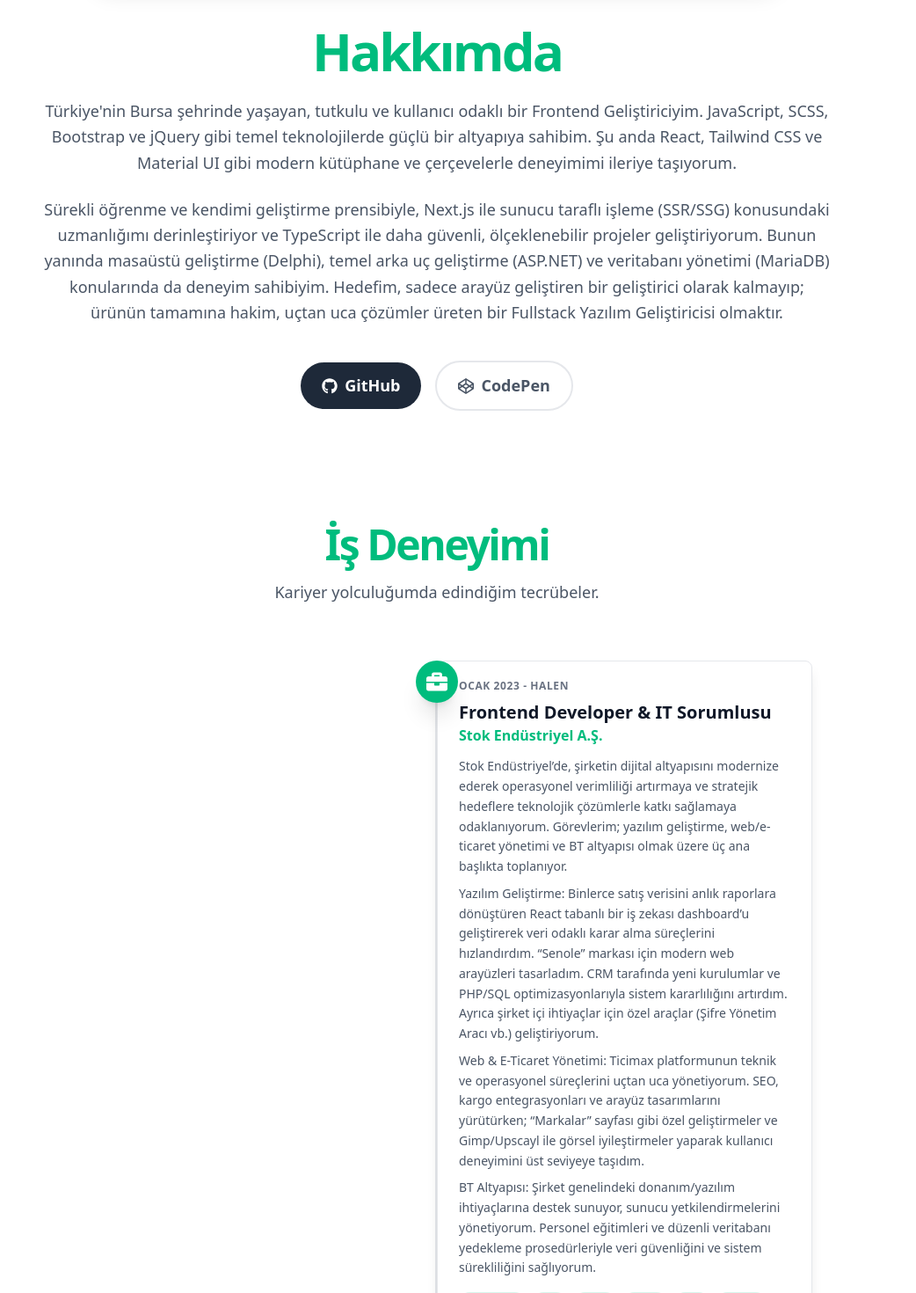
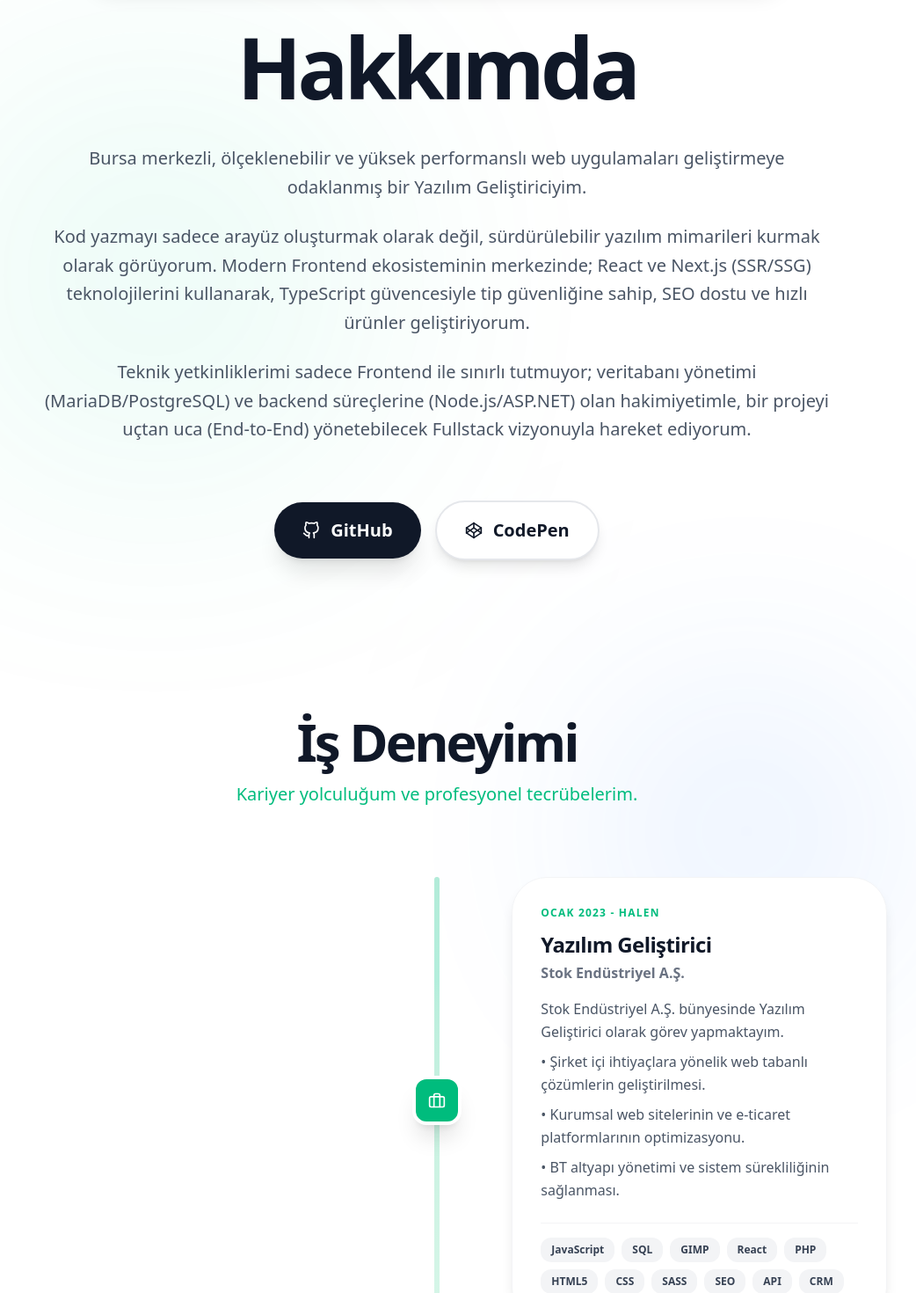
Before and after one commit to EnderKaran/Portfolio-Website, a Next.js app: page /about in a window 1280 px wide. Shown: the part 100-1570 px from the top of the page at 88% size, without its empty margins (143-1185 px from the left). Built offline with nearby package versions, Linux system fonts and the light colour scheme.

Commit message:
hakkımda sayfasının güncellenmesi

```diff
--- a/src/components/AboutPageContent.tsx
+++ b/src/components/AboutPageContent.tsx
@@ -1,11 +1,49 @@
 'use client';
 
 import React from 'react';
-import { useTranslation } from 'react-i18next';
 import { motion, Variants } from 'framer-motion';
-import { FaBriefcase, FaGraduationCap, FaAward, FaGithub, FaCodepen } from 'react-icons/fa';
 
-// Timeline Item Props Tipi
+const Icons = {
+    Briefcase: () => <svg width="20" height="20" viewBox="0 0 24 24" fill="none" stroke="currentColor" strokeWidth="2" strokeLinecap="round" strokeLinejoin="round"><rect x="2" y="7" width="20" height="14" rx="2" ry="2"></rect><path d="M16 21V5a2 2 0 0 0-2-2h-4a2 2 0 0 0-2 2v16"></path></svg>,
+    GraduationCap: () => <svg width="20" height="20" viewBox="0 0 24 24" fill="none" stroke="currentColor" strokeWidth="2" strokeLinecap="round" strokeLinejoin="round"><path d="M22 10v6M2 10l10-5 10 5-10 5z"></path><path d="M6 12v5c3 3 9 3 12 0v-5"></path></svg>,
+    Award: () => <svg width="24" height="24" viewBox="0 0 24 24" fill="none" stroke="currentColor" strokeWidth="2" strokeLinecap="round" strokeLinejoin="round"><circle cx="12" cy="8" r="7"></circle><polyline points="8.21 13.89 7 23 12 20 17 23 15.79 13.88"></polyline></svg>,
+    Github: () => <svg width="20" height="20" viewBox="0 0 24 24" fill="none" stroke="currentColor" strokeWidth="2" strokeLinecap="round" strokeLinejoin="round"><path d="M9 19c-5 1.5-5-2.5-7-3m14 6v-3.87a3.37 3.37 0 0 0-.94-2.61c3.14-.35 6.44-1.54 6.44-7A5.44 5.44 0 0 0 20 4.77 5.07 5.07 0 0 0 19.91 1S18.73.65 16 2.48a13.38 13.38 0 0 0-7 0C6.27.65 5.09 1 5.09 1A5.07 5.07 0 0 0 5 4.77a5.44 5.44 0 0 0-1.5 3.78c0 5.42 3.3 6.61 6.44 7A3.37 3.37 0 0 0 9 18.13V22"></path></svg>,
+    Codepen: () => <svg width="20" height="20" viewBox="0 0 24 24" fill="none" stroke="currentColor" strokeWidth="2" strokeLinecap="round" strokeLinejoin="round"><polygon points="12 2 22 8.5 22 15.5 12 22 2 15.5 2 8.5 12 2"></polygon><line x1="12" y1="22" x2="12" y2="15.5"></line><polyline points="22 8.5 12 15.5 2 8.5"></polyline><polyline points="2 15.5 12 8.5 22 15.5"></polyline><line x1="12" y1="2" x2="12" y2="8.5"></line></svg>
+};
+
+
+const t = (key: string) => {
+    const translations: Record<string, string> = {
+        'about_page_title': 'Hakkımda',
+        'about_intro_p1': 'Bursa merkezli, ölçeklenebilir ve yüksek performanslı web uygulamaları geliştirmeye odaklanmış bir Yazılım Geliştiriciyim.',
+        'about_intro_p2': 'Kod yazmayı sadece arayüz oluşturmak olarak değil, sürdürülebilir yazılım mimarileri kurmak olarak görüyorum. Modern Frontend ekosisteminin merkezinde; React ve Next.js (SSR/SSG) teknolojilerini kullanarak, TypeScript güvencesiyle tip güvenliğine sahip, SEO dostu ve hızlı ürünler geliştiriyorum.',
+        'about_intro_p3': 'Teknik yetkinliklerimi sadece Frontend ile sınırlı tutmuyor; veritabanı yönetimi (MariaDB/PostgreSQL) ve backend süreçlerine (Node.js/ASP.NET) olan hakimiyetimle, bir projeyi uçtan uca (End-to-End) yönetebilecek Fullstack vizyonuyla hareket ediyorum.',
+        'about_github_button': 'GitHub',
+        'about_codepen_button': 'CodePen',
+        'experience_title': 'İş Deneyimi',
+        'experience_subtitle': 'Kariyer yolculuğum ve profesyonel tecrübelerim.',
+        'exp1_title': 'Yazılım Geliştirici',
+        'exp1_desc_intro': 'Stok Endüstriyel A.Ş. bünyesinde Yazılım Geliştirici olarak görev yapmaktayım.',
+        'exp1_desc_software': '• Şirket içi ihtiyaçlara yönelik web tabanlı çözümlerin geliştirilmesi.',
+        'exp1_desc_web': '• Kurumsal web sitelerinin ve e-ticaret platformlarının optimizasyonu.',
+        'exp1_desc_it': '• BT altyapı yönetimi ve sistem sürekliliğinin sağlanması.',
+        'exp2_title': 'Yazılım Geliştirici (Stajyer)',
+        'exp2_desc': 'Spsteks adlı uygulamanın önceki sürümünü iyileştirmek için çalıştım.',
+        'exp3_desc': 'RAD Studio FMX ve Delphi kullanarak Spsteks adlı bir uygulama için bir dizi sayfa geliştirdim.',
+        'exp4_title': 'Bilgisayar Teknisyeni (Stajyer)',
+        'exp4_desc': "BT departmanında çeşitli sorumluluklar üstlenerek donanım/yazılım becerilerimi geliştirdim.",
+        'education_title': 'Eğitim Hayatım',
+        'education_subtitle': 'Akademik geçmişim ve aldığım dereceler.',
+        'edu1_degree': 'Lisans, Yönetim Bilişim Sistemleri',
+        'edu2_degree': 'Önlisans, Bilgisayar Programcılığı',
+        'edu3_degree': 'Lise, Bilişim/Web Programlama',
+        'awards_title': 'Onur ve Ödüller',
+        'award1_title': 'Onur Belgesi',
+    };
+    return translations[key] || key;
+};
+
+// --- TIMELINE BİLEŞENİ ---
 interface TimelineItemProps {
     icon: React.ReactNode;
     date?: string;
@@ -20,7 +58,7 @@ interface TimelineItemProps {
 
 const TimelineItem = ({ icon, date, title, company, school, description, skills, details, isLeft }: TimelineItemProps) => {
     const cardVariants: Variants = {
-        hidden: { opacity: 0, x: isLeft ? -50 : 50 },
+        hidden: { opacity: 0, x: isLeft ? -40 : 40 },
         visible: { opacity: 1, x: 0 }
     };
     const sideClasses = isLeft ? 'md:flex-row-reverse' : '';
@@ -29,41 +67,47 @@ const TimelineItem = ({ icon, date, title, company, school, description, skills,
         <motion.div
             initial="hidden"
             whileInView="visible"
-            transition={{ duration: 0.6 }}
-            viewport={{ once: true, amount: 0.5 }}
+            transition={{ duration: 0.6, type: "spring", stiffness: 100 }}
+            viewport={{ once: true, amount: 0.3 }}
             variants={cardVariants}
-            className={`mb-8 flex justify-center w-full items-start ${sideClasses}`}
+            // justify-between eklendi. Bu sayede kart ve boşluk divi zıt kutuplara itilecek.
+            className={`mb-12 flex w-full items-center justify-between ${sideClasses}`}
         >
+            {/* Masaüstünde çizgiyi ortalamak için dengeleyici boş div */}
             <div className="hidden w-5/12 md:block"></div>
-            <div className="absolute z-10 flex items-center justify-center w-12 h-12 -translate-x-1/2 rounded-full shadow-xl left-6 md:left-1/2 bg-emerald-500 text-white">
-                <span className="text-2xl">{icon}</span>
+
+            {/* Merkez İkon */}
+            <div className="absolute z-10 flex items-center justify-center w-14 h-14 -translate-x-1/2 rounded-2xl shadow-xl left-6 md:left-1/2 bg-emerald-500 text-white border-4 border-white dark:border-[#0a0a0a]">
+                <span className="text-xl">{icon}</span>
             </div>
-            <div className="w-full px-6 py-5 ml-16 transition-colors duration-300 border rounded-lg shadow-lg backdrop-blur-sm md:w-5/12 md:ml-0 bg-white dark:bg-gray-900 border-gray-200 dark:border-gray-800">
-                <p className="mb-2 text-xs font-semibold tracking-wider uppercase text-gray-500 dark:text-gray-400">
+
+            {/* İçerik Kartı */}
+            <div className="w-full px-8 py-8 ml-16 transition-all duration-300 md:w-5/12 md:ml-0 rounded-[2.5rem] bg-white dark:bg-[#0a0a0a] border border-gray-100 dark:border-white/5 shadow-lg hover:shadow-2xl hover:shadow-emerald-500/10 group">
+                <p className="mb-3 text-xs font-black tracking-widest uppercase text-emerald-500">
                     {date}
                 </p>
-                <h3 className="text-xl font-bold text-gray-900 dark:text-white">
+                <h3 className="text-2xl font-black tracking-tight text-gray-900 dark:text-white mb-1">
                     {title}
                 </h3>
-                <p className="mb-3 font-semibold text-md text-emerald-500 dark:text-emerald-400">
+                <p className="mb-4 font-bold text-md text-gray-500 dark:text-gray-400">
                     {company || school}
                 </p>
 
                 {description && (
-                    <div className="text-sm leading-relaxed text-gray-600 dark:text-gray-400">
+                    <div className="text-base leading-relaxed text-gray-600 dark:text-gray-400 mb-6">
                         {Array.isArray(description) ? (
-                            description.map((desc, i) => <p key={i} className="mb-2">{desc}</p>)
+                            description.map((desc, i) => <p key={i} className="mb-2 last:mb-0">{desc}</p>)
                         ) : (
                             <p>{description}</p>
                         )}
-                        {details && <p>{details}</p>}
+                        {details && <p className="mt-2 text-sm italic">{details}</p>}
                     </div>
                 )}
 
                 {skills && (
-                    <div className="flex flex-wrap gap-2 mt-4">
+                    <div className="flex flex-wrap gap-2 pt-4 border-t border-gray-100 dark:border-white/5">
                         {skills.map((skill, index) => (
-                            <span key={index} className="px-2 py-1 text-xs font-semibold rounded-full bg-emerald-500/15 text-emerald-600 dark:text-emerald-400">
+                            <span key={index} className="px-3 py-1.5 text-xs font-bold rounded-xl bg-gray-100 dark:bg-white/5 text-gray-700 dark:text-gray-300 group-hover:bg-emerald-500/10 group-hover:text-emerald-500 transition-colors">
                                 {skill}
                             </span>
                         ))}
@@ -75,7 +119,6 @@ const TimelineItem = ({ icon, date, title, company, school, description, skills,
 };
 
 export const AboutPageContent = () => {
-    const { t } = useTranslation();
 
     const experiences = [
         {
@@ -134,83 +177,103 @@ export const AboutPageContent = () => {
     ];
 
     return (
-        <div className="min-h-screen pt-32 pb-24 transition-colors duration-300 bg-white dark:bg-black text-gray-800 dark:text-gray-200">
-            {/* Giriş */}
-            <section id="about-intro" className="container px-4 pb-16 mx-auto text-center">
-                <motion.div initial={{ opacity: 0, y: 20 }} animate={{ opacity: 1, y: 0 }} transition={{ duration: 0.8 }}>
-                    <h1 className="mb-6 text-5xl font-bold tracking-tighter md:text-6xl text-emerald-500 dark:text-emerald-400">
-                        {t('about_page_title')}
+        <div className="min-h-screen pt-32 pb-24 transition-colors duration-500 bg-white dark:bg-[#030303] text-gray-800 dark:text-gray-200 overflow-hidden relative">
+
+            {/* Arka Plan Soft Glow */}
+            <div className="absolute top-0 left-0 w-full h-full pointer-events-none opacity-30 dark:opacity-40">
+                <div className="absolute top-[5%] left-[10%] w-[30vw] h-[30vw] bg-emerald-400 blur-[150px] rounded-full mix-blend-multiply opacity-50 animate-pulse"></div>
+                <div className="absolute top-[20%] right-[10%] w-[25vw] h-[25vw] bg-blue-500 blur-[130px] rounded-full mix-blend-multiply opacity-40"></div>
+            </div>
+
+            {/* --- GİRİŞ BÖLÜM --- */}
+            <section id="about-intro" className="container relative z-10 px-4 pb-24 mx-auto text-center">
+                <motion.div initial={{ opacity: 0, y: 30 }} animate={{ opacity: 1, y: 0 }} transition={{ duration: 0.8 }}>
+                    <h1 className="mb-10 text-6xl font-black tracking-tighter md:text-8xl text-gray-900 dark:text-white">
+                        Hakkımda
                     </h1>
-                    <div className="max-w-4xl mx-auto space-y-6 text-lg leading-relaxed text-gray-600 dark:text-gray-400">
+                    <div className="max-w-4xl mx-auto space-y-6 text-lg md:text-xl font-medium leading-relaxed text-gray-600 dark:text-gray-400 text-center">
                         <p>{t('about_intro_p1')}</p>
                         <p>{t('about_intro_p2')}</p>
-                        <div className="flex flex-col items-center justify-center gap-4 pt-4 sm:flex-row">
-                            <a href="https://github.com/EnderKaran" target="_blank" rel="noopener noreferrer" className="flex items-center justify-center w-full gap-2 px-6 py-3 font-bold text-white transition-all duration-300 rounded-full sm:w-auto bg-gray-800 hover:bg-gray-900">
-                                <FaGithub /> {t('about_github_button')}
+                        <p>{t('about_intro_p3')}</p>
+
+                        <div className="flex flex-col items-center justify-center gap-4 pt-10 sm:flex-row">
+                            <a href="https://github.com/EnderKaran" target="_blank" rel="noopener noreferrer" className="flex items-center justify-center w-full gap-3 px-8 py-4 font-bold text-white transition-all duration-300 rounded-full sm:w-auto bg-gray-900 hover:bg-emerald-500 hover:scale-105 shadow-xl">
+                                <Icons.Github /> {t('about_github_button')}
                             </a>
-                            <a href="https://codepen.io/EnderKrn1" target="_blank" rel="noopener noreferrer" className="flex items-center justify-center w-full gap-2 px-6 py-3 font-bold transition-all duration-300 rounded-full sm:w-auto bg-white dark:bg-gray-900 border-2 border-gray-200 dark:border-gray-800 hover:border-emerald-500">
-                                <FaCodepen /> {t('about_codepen_button')}
+                            <a href="https://codepen.io/EnderKrn1" target="_blank" rel="noopener noreferrer" className="flex items-center justify-center w-full gap-3 px-8 py-4 font-bold text-gray-900 bg-white transition-all duration-300 rounded-full sm:w-auto border-2 border-gray-200 dark:border-white/10 dark:bg-[#0a0a0a] dark:text-white hover:border-emerald-500 dark:hover:border-emerald-500 hover:scale-105 shadow-lg">
+                                <Icons.Codepen /> {t('about_codepen_button')}
                             </a>
                         </div>
                     </div>
                 </motion.div>
             </section>
 
-            {/* Deneyim */}
-            <section id="experience" className="container px-4 py-16 mx-auto">
-                <motion.div initial={{ opacity: 0, y: 20 }} whileInView={{ opacity: 1, y: 0 }} transition={{ duration: 0.8 }} viewport={{ once: true }} className="mb-16 text-center">
-                    <h2 className="text-4xl font-bold tracking-tighter md:text-5xl text-emerald-500 dark:text-emerald-400">
+            {/* --- DENEYİM BÖLÜMÜ --- */}
+            <section id="experience" className="container relative z-10 px-4 py-20 mx-auto">
+                <motion.div initial={{ opacity: 0, y: 20 }} whileInView={{ opacity: 1, y: 0 }} transition={{ duration: 0.8 }} viewport={{ once: true }} className="mb-20 text-center">
+                    <h2 className="text-5xl font-black tracking-tighter md:text-6xl text-gray-900 dark:text-white">
                         {t('experience_title')}
                     </h2>
-                    <p className="mt-4 text-lg text-gray-600 dark:text-gray-400">
+                    <p className="mt-4 text-xl font-medium text-emerald-500">
                         {t('experience_subtitle')}
                     </p>
                 </motion.div>
+
                 <div className="relative max-w-5xl mx-auto">
-                    <div className="absolute top-0 w-1 h-full -translate-x-1/2 rounded-full left-6 md:left-1/2 bg-gray-200 dark:bg-gray-800"></div>
+                    {/* Dikey Çizgi */}
+                    <div className="absolute top-0 w-1.5 h-full -translate-x-1/2 rounded-full left-6 md:left-1/2 bg-gradient-to-b from-emerald-500 via-emerald-200 to-transparent dark:from-emerald-500 dark:via-emerald-900 dark:to-transparent opacity-30"></div>
+
                     {experiences.map((exp, index) => (
-                         <TimelineItem key={index} icon={<FaBriefcase />} {...exp} isLeft={index % 2 !== 0} />
+                         <TimelineItem key={index} icon={<Icons.Briefcase />} {...exp} isLeft={index % 2 !== 0} />
                     ))}
                 </div>
             </section>
 
-            {/* Eğitim */}
-            <section id="education" className="py-16 transition-colors duration-300 bg-gray-50 dark:bg-gray-900/20">
+            {/* --- EĞİTİM BÖLÜMÜ --- */}
+            <section id="education" className="relative z-10 py-24 transition-colors duration-300 bg-gray-50/50 dark:bg-white/5 backdrop-blur-3xl border-y border-gray-200/50 dark:border-white/5">
                 <div className="container px-4 mx-auto">
-                    <motion.div initial={{ opacity: 0, y: 20 }} whileInView={{ opacity: 1, y: 0 }} transition={{ duration: 0.8 }} viewport={{ once: true }} className="mb-16 text-center">
-                        <h2 className="text-4xl font-bold tracking-tighter md:text-5xl text-emerald-500 dark:text-emerald-400">
+                    <motion.div initial={{ opacity: 0, y: 20 }} whileInView={{ opacity: 1, y: 0 }} transition={{ duration: 0.8 }} viewport={{ once: true }} className="mb-20 text-center">
+                        <h2 className="text-5xl font-black tracking-tighter md:text-6xl text-gray-900 dark:text-white">
                             {t('education_title')}
                         </h2>
-                        <p className="mt-4 text-lg text-gray-600 dark:text-gray-400">
+                        <p className="mt-4 text-xl font-medium text-emerald-500">
                             {t('education_subtitle')}
                         </p>
                     </motion.div>
                     <div className="relative max-w-5xl mx-auto">
-                        <div className="absolute top-0 w-1 h-full -translate-x-1/2 rounded-full left-6 md:left-1/2 bg-gray-200 dark:bg-gray-800"></div>
+                        {/* Dikey Çizgi */}
+                        <div className="absolute top-0 w-1.5 h-full -translate-x-1/2 rounded-full left-6 md:left-1/2 bg-gradient-to-b from-blue-500 via-blue-200 to-transparent dark:from-blue-500 dark:via-blue-900 dark:to-transparent opacity-30"></div>
+
                          {educations.map((edu, index) => (
-                             <TimelineItem key={index} icon={<FaGraduationCap />} date={edu.date} title={edu.degree} school={edu.school} details={edu.details} isLeft={index % 2 !== 0} />
+                             <TimelineItem key={index} icon={<Icons.GraduationCap />} date={edu.date} title={edu.degree} school={edu.school} details={edu.details} isLeft={index % 2 !== 0} />
                          ))}
                     </div>
                 </div>
             </section>
 
-            {/* Ödüller */}
-            <section id="awards" className="container px-4 py-16 mx-auto text-center">
-                <motion.div initial={{ opacity: 0, y: 20 }} whileInView={{ opacity: 1, y: 0 }} transition={{ duration: 0.8 }} viewport={{ once: true }} className="max-w-2xl mx-auto">
-                    <h2 className="mb-8 text-4xl font-bold tracking-tighter text-emerald-500 dark:text-emerald-400">
+            {/* --- ÖDÜLLER BÖLÜMÜ --- */}
+            <section id="awards" className="container relative z-10 px-4 py-24 mx-auto text-center">
+                <motion.div initial={{ opacity: 0, y: 20 }} whileInView={{ opacity: 1, y: 0 }} transition={{ duration: 0.8 }} viewport={{ once: true }} className="max-w-3xl mx-auto">
+                    <h2 className="mb-12 text-5xl font-black tracking-tighter text-gray-900 dark:text-white">
                         {t('awards_title')}
                     </h2>
-                    <div className="inline-flex items-center gap-4 p-6 transition-colors duration-300 border rounded-lg shadow-md bg-white dark:bg-gray-900 border-gray-200 dark:border-gray-800">
-                        <FaAward className="text-4xl text-emerald-500 dark:text-emerald-400" />
-                        <div>
-                            <h3 className="text-xl font-bold text-gray-900 dark:text-white">
+
+                    <motion.div
+                        whileHover={{ y: -5 }}
+                        className="inline-flex flex-col sm:flex-row items-center gap-6 p-8 transition-all duration-300 border shadow-xl rounded-[2.5rem] bg-gradient-to-br from-emerald-500 to-teal-700 border-white/10 text-white"
+                    >
+                        <div className="flex items-center justify-center w-20 h-20 bg-white/20 rounded-2xl backdrop-blur-md">
+                            <Icons.Award />
+                        </div>
+                        <div className="text-center sm:text-left">
+                            <h3 className="text-2xl font-black tracking-tight mb-2">
                                 {t('award1_title')}
                             </h3>
-                            <p className="text-gray-600 dark:text-gray-400">
+                            <p className="text-emerald-100 font-medium">
                                 Bilecik Şeyh Edebali Üniversitesi - Haz 2022
                             </p>
                         </div>
-                    </div>
+                    </motion.div>
                 </motion.div>
             </section>
         </div>
--- a/src/i18n.ts
+++ b/src/i18n.ts
@@ -24,6 +24,7 @@ const resources = {
       "nav_technologies": "Teknolojiler",
       "nav_contact": "İletişim",
       "nav_changelog": "Yenilikler",
+      "hero_role_fullstack": "full stack geliştiricisiyim.",
 
       // --- About Bölümü ---
       "about_title_part1": "Beni",
@@ -46,8 +47,9 @@ const resources = {
 
       // --- Abouts Sayfası ---
       "about_page_title": "Hakkımda",
-      "about_intro_p1": "Türkiye'nin Bursa şehrinde yaşayan, tutkulu ve kullanıcı odaklı bir Frontend Geliştiriciyim. JavaScript, SCSS, Bootstrap ve jQuery gibi temel teknolojilerde güçlü bir altyapıya sahibim. Şu anda React, Tailwind CSS ve Material UI gibi modern kütüphane ve çerçevelerle deneyimimi ileriye taşıyorum.",
-      "about_intro_p2": "Sürekli öğrenme ve kendimi geliştirme prensibiyle, Next.js ile sunucu taraflı işleme (SSR/SSG) konusundaki uzmanlığımı derinleştiriyor ve TypeScript ile daha güvenli, ölçeklenebilir projeler geliştiriyorum. Bunun yanında masaüstü geliştirme (Delphi), temel arka uç geliştirme (ASP.NET) ve veritabanı yönetimi (MariaDB) konularında da deneyim sahibiyim. Hedefim, sadece arayüz geliştiren bir geliştirici olarak kalmayıp; ürünün tamamına hakim, uçtan uca çözümler üreten bir Fullstack Yazılım Geliştiricisi olmaktır.",
+      "about_intro_p1": "Bursa merkezli, ölçeklenebilir ve yüksek performanslı web uygulamaları geliştirmeye odaklanmış bir Yazılım Geliştiriciyim.",
+  "about_intro_p2": "Kod yazmayı sadece arayüz oluşturmak olarak değil, sürdürülebilir yazılım mimarileri kurmak olarak görüyorum. Modern Frontend ekosisteminin merkezinde; React ve Next.js (SSR/SSG) teknolojilerini kullanarak, TypeScript güvencesiyle tip güvenliğine sahip, SEO dostu ve hızlı ürünler geliştiriyorum.",
+  "about_intro_p3": "Teknik yetkinliklerimi sadece Frontend ile sınırlı tutmuyor; veritabanı yönetimi (MariaDB/PostgreSQL) ve backend süreçlerine (Node.js/ASP.NET) olan hakimiyetimle, bir projeyi uçtan uca (End-to-End) yönetebilecek Fullstack vizyonuyla hareket ediyorum.",
       "about_github_button": "GitHub",
       "about_codepen_button": "CodePen",
 
@@ -232,6 +234,7 @@ const resources = {
       "hero_role_software": "software developer.",
       "hero_button_contact": "Contact Me",
       "hero_button_work": "My Work",
+      "hero_role_fullstack": "full stack developer.",
 
       // Hero Navigation Links
       "hero_nav_knowMe": "Get to Know Me",
@@ -266,8 +269,9 @@ const resources = {
 
       // --- Abouts Page ---
       "about_page_title": "About Me",
-      "about_intro_p1": "I am a passionate and user-centric Frontend Developer based in Bursa, Turkey. I have a strong foundation in core technologies like JavaScript, SCSS, Bootstrap, and jQuery. I am currently advancing my experience with modern libraries and frameworks such as React, Tailwind CSS, and Material UI.",
-      "about_intro_p2": "With a principle of continuous learning and self-improvement, I am deepening my expertise in server-side rendering (SSR/SSG) with Next.js and developing safer, scalable projects with TypeScript. Additionally, I have experience in desktop development (Delphi), basic backend development (ASP.NET), and database management (MariaDB). My goal is not just to be a developer who builds interfaces, but to become a Fullstack Software Developer who has a comprehensive command of the entire product and produces end-to-end solutions.",
+      "about_intro_p1": "I am a Software Developer based in Bursa, focused on building scalable and high-performance web applications.",
+"about_intro_p2": "I view coding not just as building interfaces, but as establishing sustainable software architectures. At the core of the modern Frontend ecosystem, I develop SEO-friendly, fast products with type safety, utilizing React, Next.js (SSR/SSG), and TypeScript.",
+"about_intro_p3": "I do not limit my technical skills to the Frontend; with my command of database management (MariaDB/PostgreSQL) and backend processes (Node.js/ASP.NET), I operate with a Fullstack vision capable of managing a project End-to-End.",
       "about_github_button": "GitHub",
       "about_codepen_button": "CodePen",
 
```
Also changed, not shown: src/components/Hero.tsx (+9 -2 lines).
